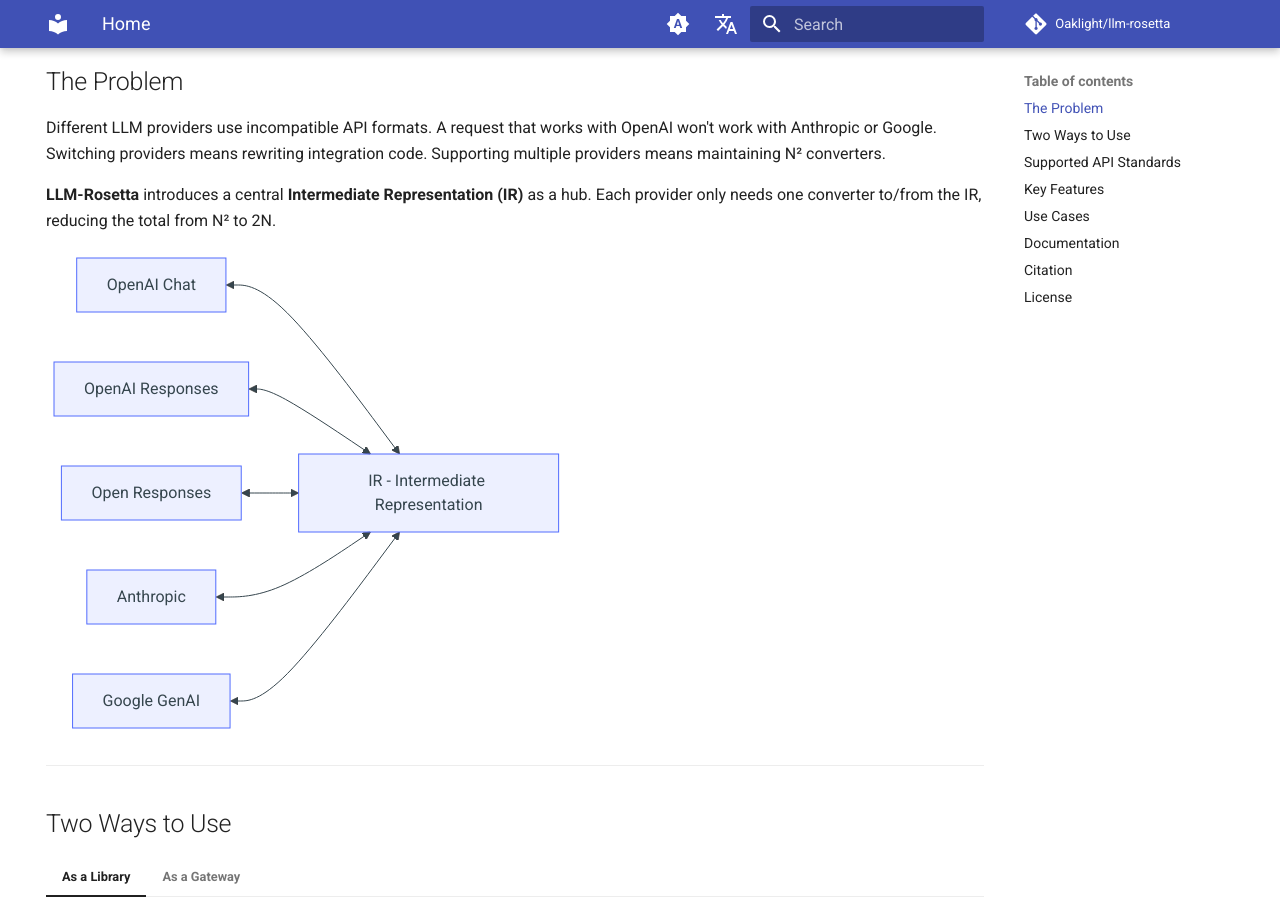
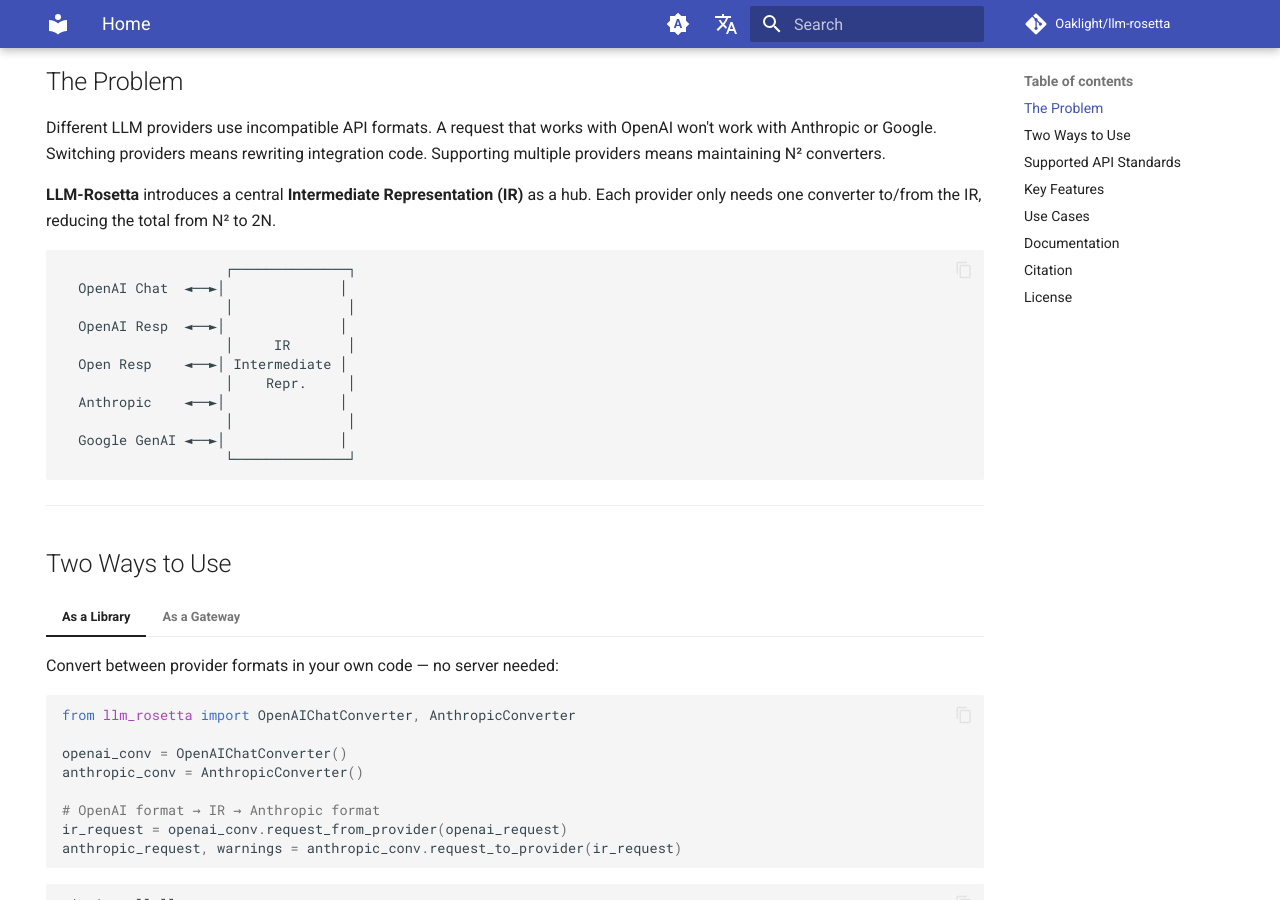
Before and after one commit to Oaklight/llm-rosetta, an MkDocs documentation site: the page built from docs/index.md, in a window 1280 px wide and 900 px high, scrolled down 325 px. Built offline with MkDocs 1.6.1 and Material for MkDocs 9.7.7, drawn with Linux system fonts in a browser that asks for light colours; comment, search, counter and statistics services are not loaded.

Commit message:
docs: replace mermaid diagram with ASCII art for ReadTheDocs compat

````diff
--- a/docs/index.md
+++ b/docs/index.md
@@ -28,14 +28,18 @@
 
 **LLM-Rosetta** introduces a central **Intermediate Representation (IR)** as a hub. Each provider only needs one converter to/from the IR, reducing the total from N² to 2N.
 
-```mermaid
-flowchart LR
-    OC[OpenAI Chat] <--> IR
-    OR[OpenAI Responses] <--> IR
-    ORe[Open Responses] <--> IR
-    AN[Anthropic] <--> IR
-    GG[Google GenAI] <--> IR
-    IR[IR - Intermediate Representation]
+```text
+                    ┌──────────────┐
+  OpenAI Chat  ◄──►│              │
+                    │              │
+  OpenAI Resp  ◄──►│              │
+                    │     IR       │
+  Open Resp    ◄──►│ Intermediate │
+                    │    Repr.     │
+  Anthropic    ◄──►│              │
+                    │              │
+  Google GenAI ◄──►│              │
+                    └──────────────┘
 ```
 
 ---
````
